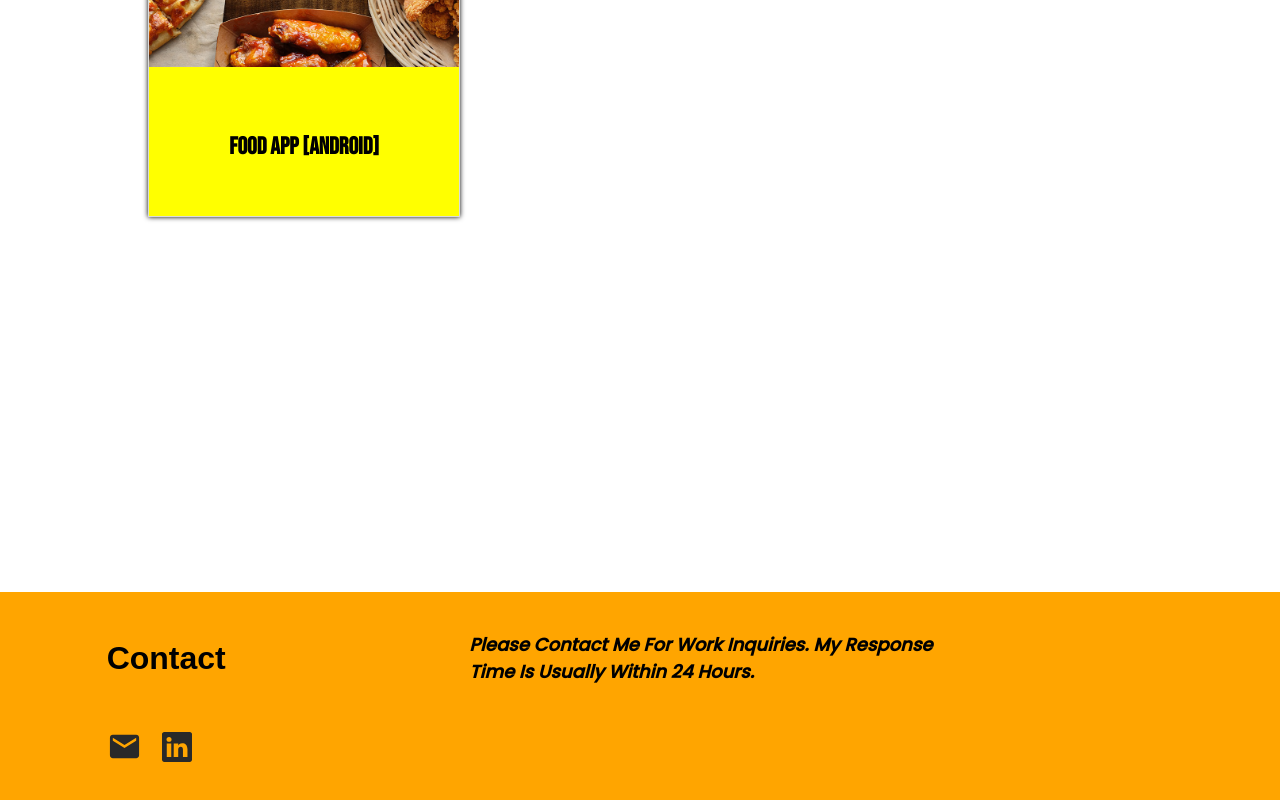
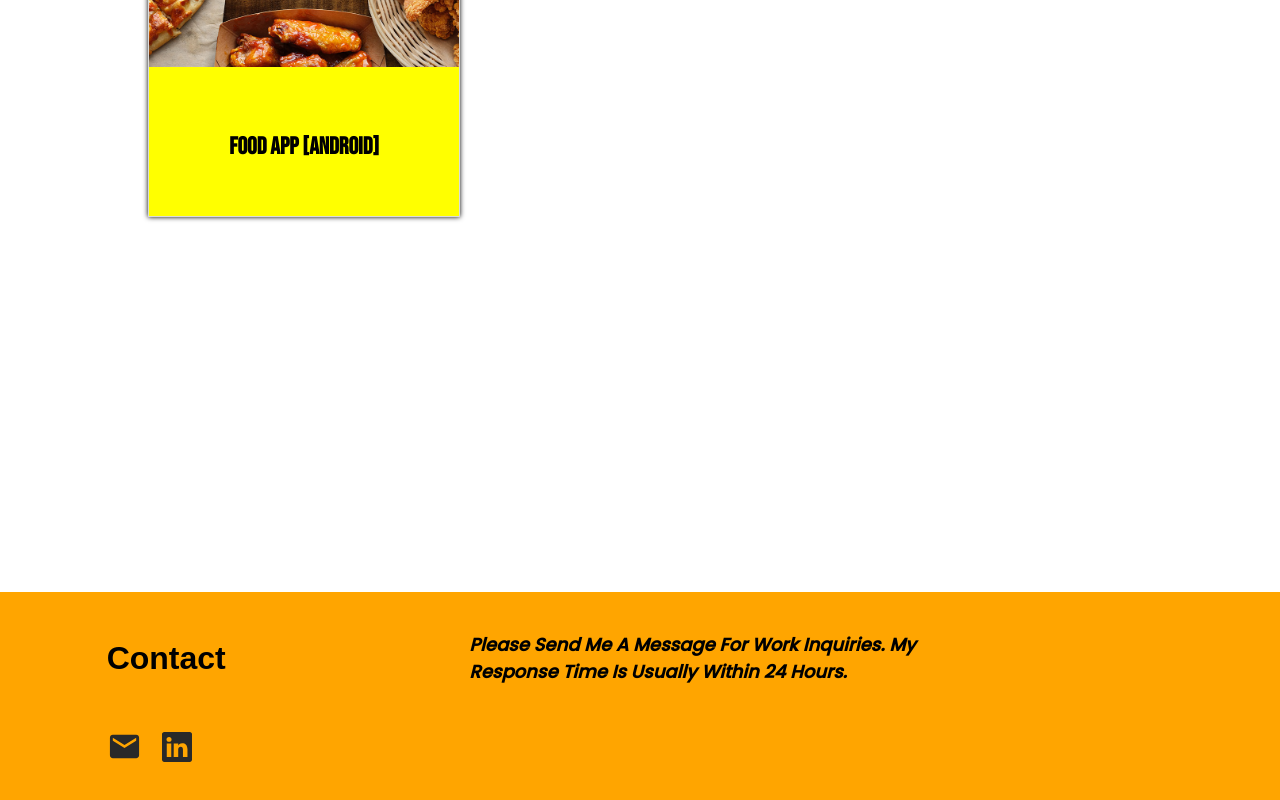
Before and after one commit to qijieguan/Portfolio, a React (Create React App) app: page / in a window 1280 px wide. Shown: the part 2143-2943 px from the top of the page. Built offline with nearby package versions, Linux system fonts and the light colour scheme.

Commit message:
minor change

```diff
--- a/src/component/Home.js
+++ b/src/component/Home.js
@@ -64,7 +64,7 @@ const Home = () => {
                     <div id='contact-linkedin'><BsLinkedin size={30} onClick={() => {window.open(url)}}/></div>
                 </div>
                 <p>
-                    Please Contact Me For Work Inquiries.
+                    Please Send Me A Message For Work Inquiries.
                     My Response Time Is Usually Within 24 Hours.
                 </p>
             </div>
```
